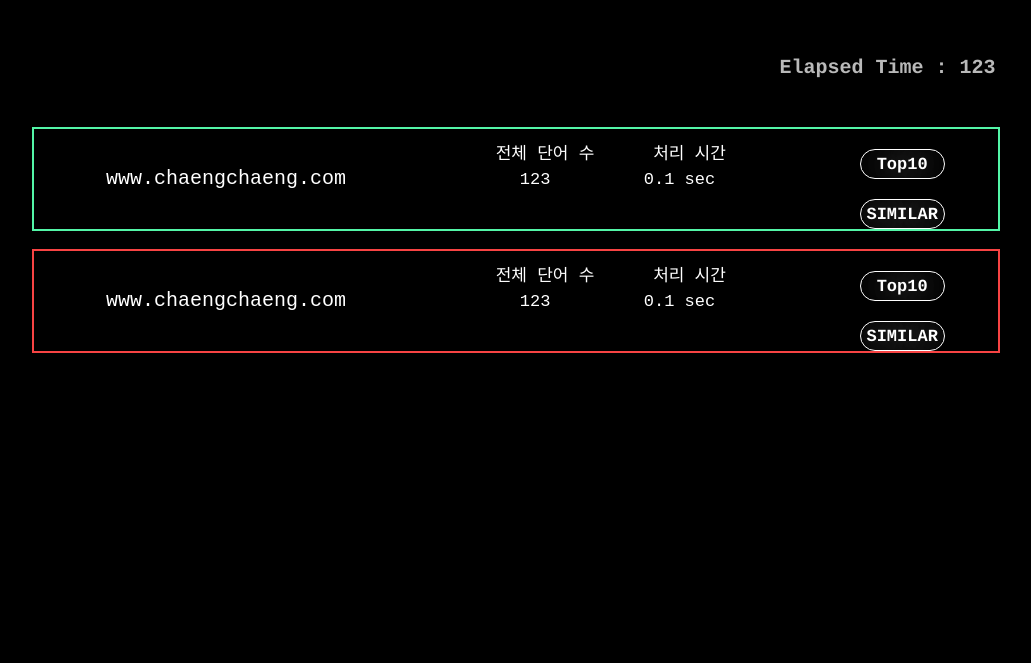
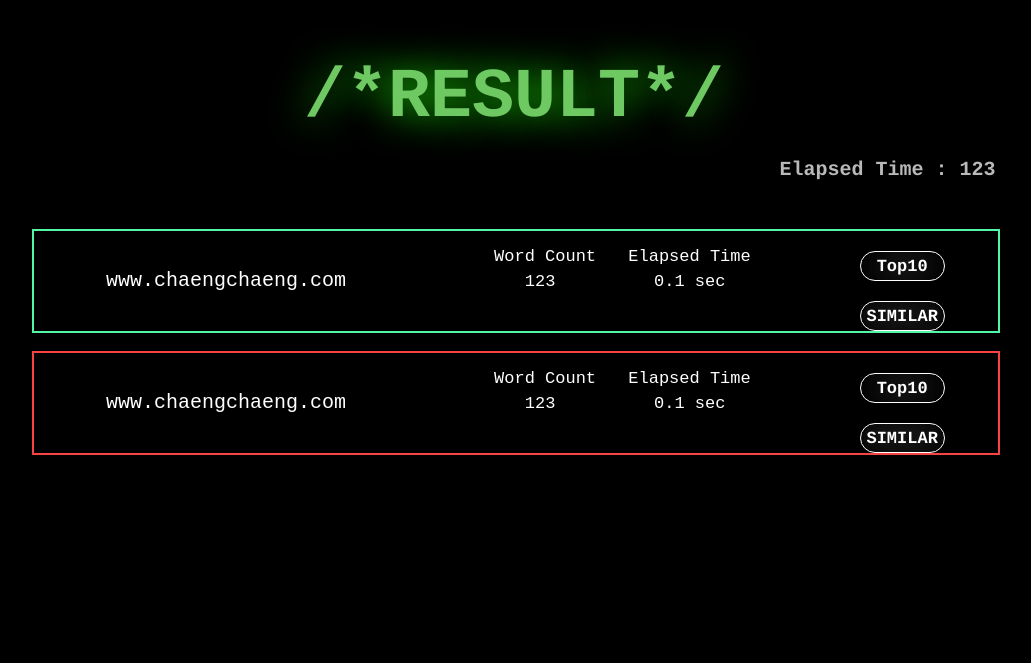
Before and after one commit to chaejunlee/osp_project, a Flask app: template templates/ver2/Exresult.html in a window 1280 px wide. Shown: the top 663 px of the page, without its empty margins (126-1157 px from the left). Run offline with Flask 2, Linux system fonts and the light colour scheme; the template is opened without the code that fills it, so the values that code supplies are empty; parts of the project's set-up code (start-up, migrations or seed data) failed here and were passed over; some web fonts are replaced.

Commit message:
lastlast real last Esresult.html modify

```diff
--- a/templates/ver2/Exresult.html
+++ b/templates/ver2/Exresult.html
@@ -1,5 +1,5 @@
 <html lang="en">
-<link rel="stylesheet" href="./main.css" />
+<link rel="stylesheet" href="main.css" />
 <meta charset="utf-8" />
 
 <head>
@@ -19,8 +19,8 @@
 <body class="body">
   <div style="width:80%;margin-right:10%;margin-left:10%;align-content: center;">
     <div class="container">
-      <div class="neon">
-        RESULT
+      <div class="neon_txt" style="color: #6fc963; text-shadow: 0 0 3vw #1ade00; font-size: 70px;">
+        /*RESULT*/
       </div>
       <div class="top10_time">
         Elapsed Time : 123
@@ -37,10 +37,10 @@
       </div>
 
       <div style="display:table-cell;width:15%">
-        <span class="RESULT_output">전체 단어 수<br>123</span>
+          <span class="RESULT_output">Word Count<br>&nbsp;123</span>
       </div>
       <div style="display:table-cell;width:15%">
-        <span class="RESULT_output">처리 시간<br>0.1 sec</span>
+        <span class="RESULT_output">Elapsed Time<br>&nbsp;&nbsp;0.1 sec</span>
       </div>
       <div style="display:table-cell; width:30%; height:50px;line-height: 50px;">
         <input type="button" value="Top10" class="RESULT_button" onclick="window.open('Extop10.html')"
@@ -59,15 +59,15 @@
       </div>
 
       <div style="display:table-cell;width:15%">
-        <span class="RESULT_output">전체 단어 수<br>123</span>
+        <span class="RESULT_output">Word Count<br>&nbsp;123</span>
       </div>
       <div style="display:table-cell;width:15%">
-        <span class="RESULT_output">처리 시간<br>0.1 sec</span>
+        <span class="RESULT_output">Elapsed Time<br>&nbsp;&nbsp;0.1 sec</span>
       </div>
       <div style="display:table-cell; width:30%; height:50px;line-height: 50px;">
-        <input type="button" value="Top10" class="RESULT_button" onclick="window.open('Extop10.html')"
+        <input type="submit" value="Top10" class="RESULT_button" onclick="window.open('Extop10.html')"
           target="_blank" />
-        <input type="button" value="SIMILAR" class="RESULT_button" onclick="window.open('Exsimilar.html')"
+        <input type="submit" value="SIMILAR" class="RESULT_button"  onclick="window.open('Exsimilar.html')"
           target="_blank" />
       </div>
 
```
